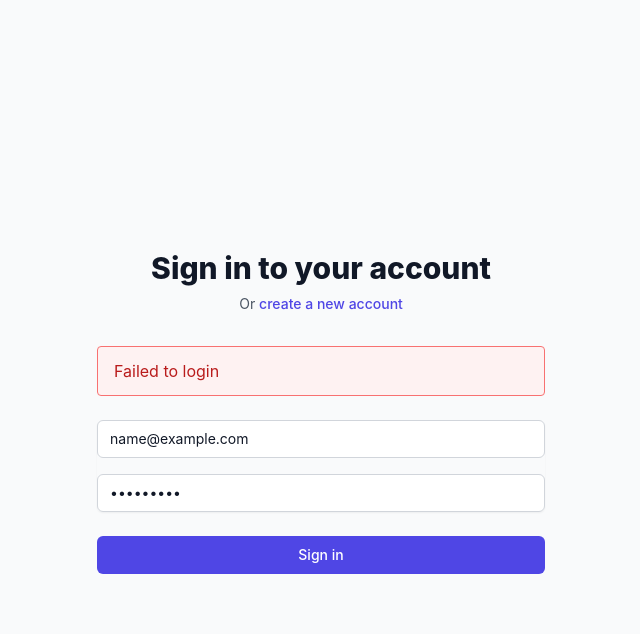
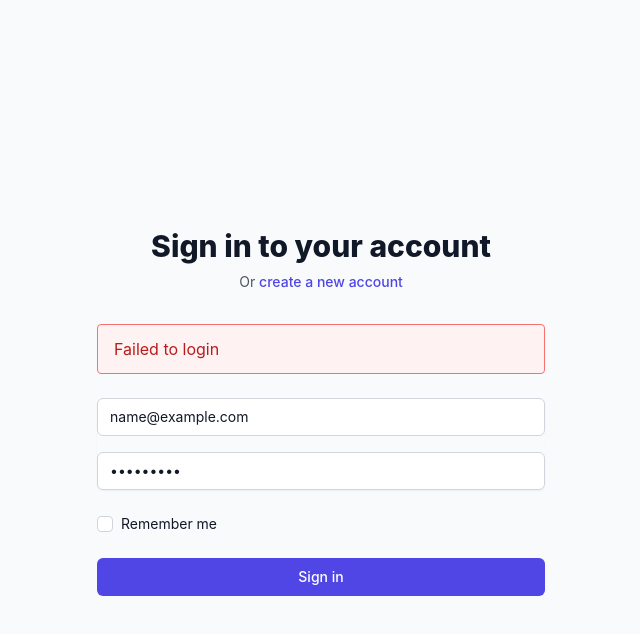
Before and after one commit to rishinpoolat/petition-signer, a React (Create React App) app in the folder frontend/: page /login in a window 1280 px wide. Both pictures are taken after typing "name@example.com", "Sample123" into the empty fields and a click on the button "Sign in". Shown: the top 634 px of the page, without its empty margins (319-959 px from the left). Built offline with nearby package versions, Linux system fonts and the light colour scheme; no server answers.

Commit message:
remember me option completed

```diff
--- a/frontend/src/context/AuthContext.tsx
+++ b/frontend/src/context/AuthContext.tsx
@@ -12,10 +12,11 @@ interface User {
 interface AuthContextType {
   user: User | null;
   token: string | null;
-  login: (email: string, password: string) => Promise<void>;
+  login: (email: string, password: string, rememberMe?: boolean) => Promise<void>;
   signup: (data: SignupData) => Promise<void>;
   logout: () => Promise<void>;
   isLoading: boolean;
+  rememberedEmail: string | null;
 }
 
 interface SignupData {
@@ -61,6 +62,9 @@ export const AuthProvider: React.FC<{ children: React.ReactNode }> = ({ children
   const [user, setUser] = useState<User | null>(null);
   const [token, setToken] = useState<string | null>(localStorage.getItem('token'));
   const [isLoading, setIsLoading] = useState(true);
+  const [rememberedEmail, setRememberedEmail] = useState<string | null>(
+    localStorage.getItem('rememberedEmail')
+  );
 
   useEffect(() => {
     const verifyToken = async () => {
@@ -88,12 +92,21 @@ export const AuthProvider: React.FC<{ children: React.ReactNode }> = ({ children
     verifyToken();
   }, []);
 
-  const login = async (email: string, password: string) => {
+  const login = async (email: string, password: string, rememberMe: boolean = false) => {
     try {
       const response = await api.post('/auth/login', { email, password });
       const { token, data } = response.data;
 
       localStorage.setItem('token', token);
+
+      // Handle remember me functionality
+      if (rememberMe) {
+        localStorage.setItem('rememberedEmail', email);
+        setRememberedEmail(email);
+      } else {
+        localStorage.removeItem('rememberedEmail');
+        setRememberedEmail(null);
+      }
 
       setToken(token);
       setUser(data);
@@ -121,6 +134,9 @@ export const AuthProvider: React.FC<{ children: React.ReactNode }> = ({ children
       await api.post('/auth/logout');
     } finally {
       localStorage.removeItem('token');
+      // Keep rememberedEmail if it exists
+      const savedEmail = localStorage.getItem('rememberedEmail');
+      setRememberedEmail(savedEmail);
       setToken(null);
       setUser(null);
     }
@@ -132,7 +148,8 @@ export const AuthProvider: React.FC<{ children: React.ReactNode }> = ({ children
     login,
     signup,
     logout,
-    isLoading
+    isLoading,
+    rememberedEmail
   };
 
   return (
--- a/frontend/src/pages/Login.tsx
+++ b/frontend/src/pages/Login.tsx
@@ -1,4 +1,4 @@
-import React, { useState } from 'react';
+import React, { useState, useEffect } from 'react';
 import { useNavigate, Link } from 'react-router-dom';
 import { useAuth } from '../context/AuthContext';
 import { Formik, Form, Field } from 'formik';
@@ -9,11 +9,18 @@ const loginSchema = Yup.object().shape({
     .email('Invalid email address')
     .required('Email is required'),
   password: Yup.string()
-    .required('Password is required')
+    .required('Password is required'),
+  rememberMe: Yup.boolean()
 });
 
+interface LoginFormValues {
+  email: string;
+  password: string;
+  rememberMe: boolean;
+}
+
 const Login: React.FC = () => {
-  const { login } = useAuth();
+  const { login, rememberedEmail } = useAuth();
   const navigate = useNavigate();
   const [error, setError] = useState<string>('');
 
@@ -37,12 +44,20 @@ const Login: React.FC = () => {
         </div>
 
         <Formik
-          initialValues={{ email: '', password: '' }}
+          enableReinitialize
+          initialValues={{
+            email: rememberedEmail || '',
+            password: '',
+            rememberMe: !!rememberedEmail
+          }}
           validationSchema={loginSchema}
-          onSubmit={async (values, { setSubmitting }) => {
+          onSubmit={async (values: LoginFormValues, { setSubmitting }) => {
             try {
-              await login(values.email, values.password);
-              const dashboardPath = getDashboardPath('admin');
+              setError('');
+              await login(values.email, values.password, values.rememberMe);
+              const dashboardPath = getDashboardPath(
+                values.email === 'admin@petition.parliament.sr' ? 'admin' : 'petitioner'
+              );
               navigate(dashboardPath, { replace: true });
             } catch (err: any) {
               console.error('Login error:', err);
@@ -54,8 +69,8 @@ const Login: React.FC = () => {
           {({ errors, touched, isSubmitting }) => (
             <Form className="mt-8 space-y-6">
               {error && (
-                <div className="bg-red-50 border border-red-400 text-red-700 px-4 py-3 rounded">
-                  {error}
+                <div className="bg-red-50 border border-red-400 text-red-700 px-4 py-3 rounded relative">
+                  <span className="block sm:inline">{error}</span>
                 </div>
               )}
               <div className="rounded-md shadow-sm space-y-4">
@@ -83,13 +98,36 @@ const Login: React.FC = () => {
                 </div>
               </div>
 
+              <div className="flex items-center justify-between">
+                <div className="flex items-center">
+                  <Field
+                    type="checkbox"
+                    name="rememberMe"
+                    className="h-4 w-4 text-indigo-600 focus:ring-indigo-500 border-gray-300 rounded cursor-pointer"
+                  />
+                  <label htmlFor="rememberMe" className="ml-2 block text-sm text-gray-900 cursor-pointer">
+                    Remember me
+                  </label>
+                </div>
+              </div>
+
               <div>
                 <button
                   type="submit"
                   disabled={isSubmitting}
-                  className="group relative w-full flex justify-center py-2 px-4 border border-transparent text-sm font-medium rounded-md text-white bg-indigo-600 hover:bg-indigo-700 focus:outline-none focus:ring-2 focus:ring-offset-2 focus:ring-indigo-500"
+                  className="group relative w-full flex justify-center py-2 px-4 border border-transparent text-sm font-medium rounded-md text-white bg-indigo-600 hover:bg-indigo-700 focus:outline-none focus:ring-2 focus:ring-offset-2 focus:ring-indigo-500 disabled:bg-indigo-400 disabled:cursor-not-allowed"
                 >
-                  {isSubmitting ? 'Signing in...' : 'Sign in'}
+                  {isSubmitting ? (
+                    <div className="flex items-center">
+                      <svg className="animate-spin -ml-1 mr-3 h-5 w-5 text-white" xmlns="http://www.w3.org/2000/svg" fill="none" viewBox="0 0 24 24">
+                        <circle className="opacity-25" cx="12" cy="12" r="10" stroke="currentColor" strokeWidth="4"></circle>
+                        <path className="opacity-75" fill="currentColor" d="M4 12a8 8 0 018-8V0C5.373 0 0 5.373 0 12h4zm2 5.291A7.962 7.962 0 014 12H0c0 3.042 1.135 5.824 3 7.938l3-2.647z"></path>
+                      </svg>
+                      Signing in...
+                    </div>
+                  ) : (
+                    'Sign in'
+                  )}
                 </button>
               </div>
             </Form>
```
